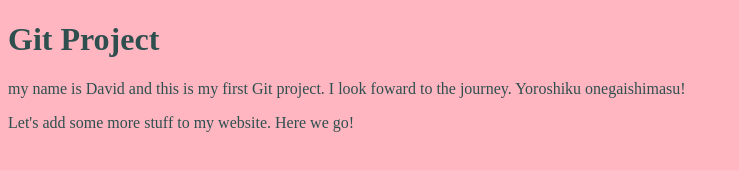
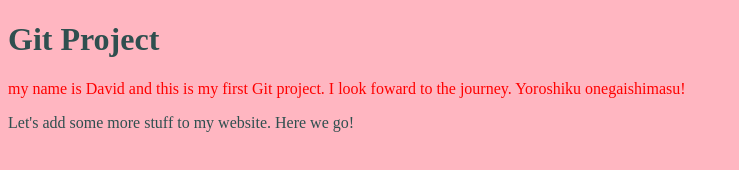
Before and after one commit to shougapan/git, a plain HTML site: page index.html in a window 1280 px wide. Shown: the whole page, without its empty margins (0-739 px from the left). Drawn offline with Linux system fonts and the light colour scheme.

Commit message:
ready to push

```diff
--- a/style.css
+++ b/style.css
@@ -5,9 +5,5 @@ body {
 }
 
 p {
-<<<<<<< HEAD
     color: red;
-=======
-    color: brown;
->>>>>>> feature-b
 }
```
